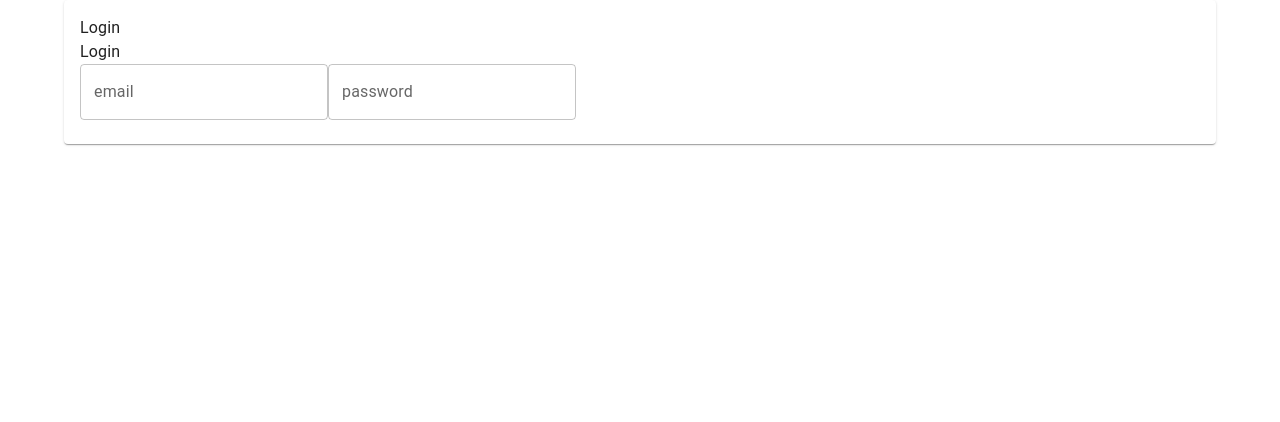
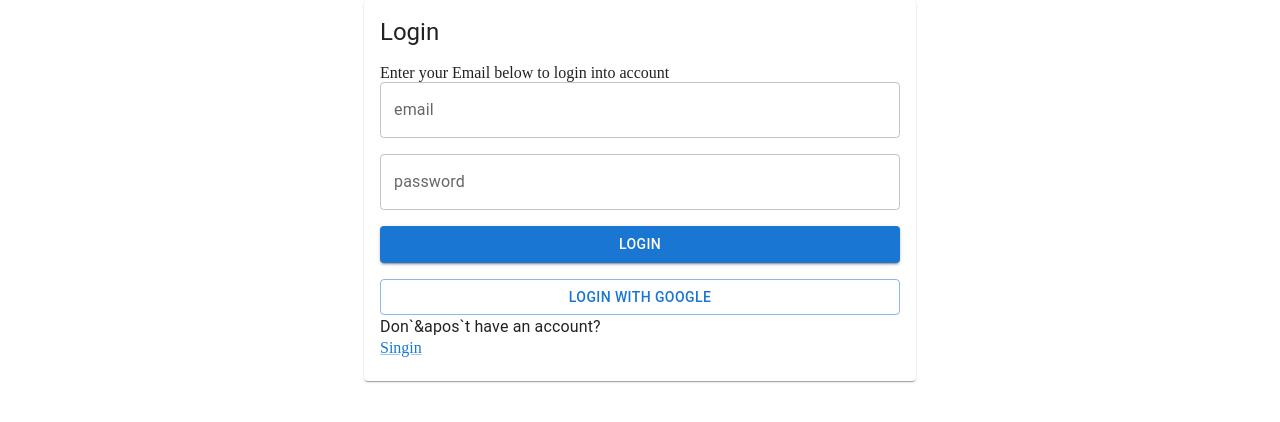
Before and after one commit to RushabhRamani123/Chat_Saas, a React (Vite) app: page /login in a window 1280 px wide. Shown: the top 422 px of the page. Built offline with nearby package versions, Linux system fonts and the light colour scheme.

Commit message:
Login ui create

```diff
--- a/src/pages/auth/Login.jsx
+++ b/src/pages/auth/Login.jsx
@@ -1,14 +1,28 @@
-import { Box, Card, CardContent, Container, TextField, Typography } from "@mui/material"
+import { Box, Button, Card, CardContent, Container, Link, Stack, TextField, Typography } from "@mui/material"
 const Login = () => {
   return (
     <Box>
-        <Container>
+        <Container maxWidth='sm'>
         <Card>
             <CardContent>
-                <Typography>Login</Typography>
-                <Typography>Login</Typography>
-                <TextField label="email" placeholder="Enter your email"/>
-                <TextField label="password" placeholder="Enter your password"/>
+                <Stack spacing={2}>
+                <Typography variant="h5">Login</Typography>
+                <Typography variant="subtittle1">Enter your Email below to login into account</Typography>
+                </Stack>
+               <Stack spacing={2}>
+               <TextField fullWidth='false' label="email" placeholder="Enter your email"/>
+               <TextField fullWidth='false' label="password" placeholder="Enter your password"/>
+                <Button fullWidth variant="contained">Login</Button>
+                <Button fullWidth variant="outlined">Login with Google</Button>
+               </Stack>
+                <Stack >
+                  <Typography>
+                    Don`&apos`t have an account?
+                  </Typography>
+                  <Link heref='#'>
+                  Singin
+                  </Link>
+                </Stack>
             </CardContent>
         </Card>
         </Container>
```
